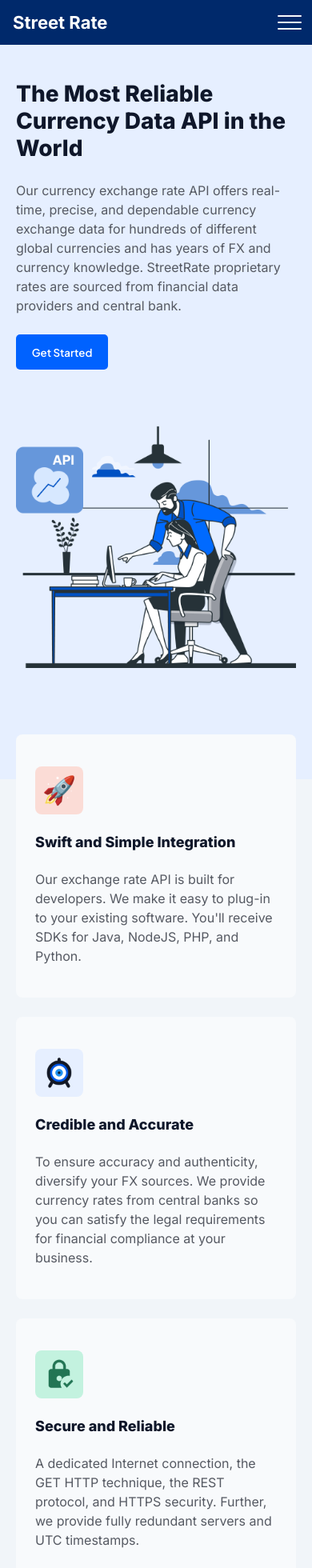
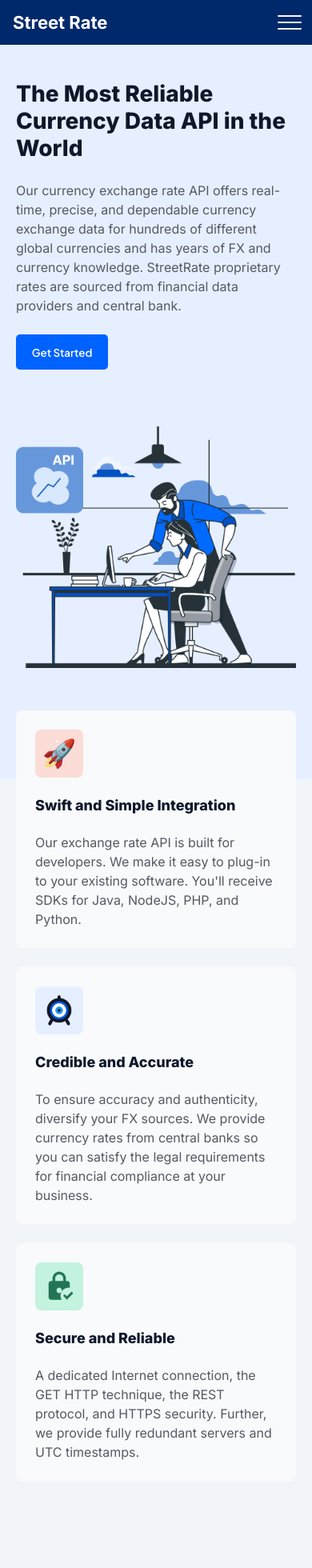
Before and after one commit to thegr8khallie/realxchangerate-api, a React (Create React App) app: page / in a window 390 px wide. Shown: the top 1960 px of the page at 80% size. Built offline with nearby package versions, Linux system fonts and the light colour scheme; grey boxes are pictures that could not be loaded.

Commit message:
Responsive design

```diff
--- a/src/components/styled/Cards.styled.js
+++ b/src/components/styled/Cards.styled.js
@@ -9,7 +9,7 @@
     display: flex;
     width: 100%;
     justify-content: space-between;
-    transform: translateY(-10rem);
+    transform: translateY(-10.5rem);
   }
   li {
     background-color: #f8fafc;
@@ -51,16 +51,28 @@
       height: auto;
     }
   }
+  @media only screen and (max-width: 1170px) {
+    ul {
+      flex-direction: column;
+      gap: 2.4rem;
+    }
+    li {
+      width: 100%;
+      max-width: 80rem;
+      margin: 0 auto;
+    }
+  }
   @media only screen and (max-width: 42rem) {
     padding: 2.4rem 2rem 0 2rem;
     background-color: #f1f5f9;
     ul {
       flex-direction: column;
-      transform: translateY(-8rem);
+      transform: translateY(-11rem);
       gap: 2.4rem;
     }
     li {
       flex-basis: 100%;
+      padding: 2.4rem;
     }
   } ;
 `;
```
